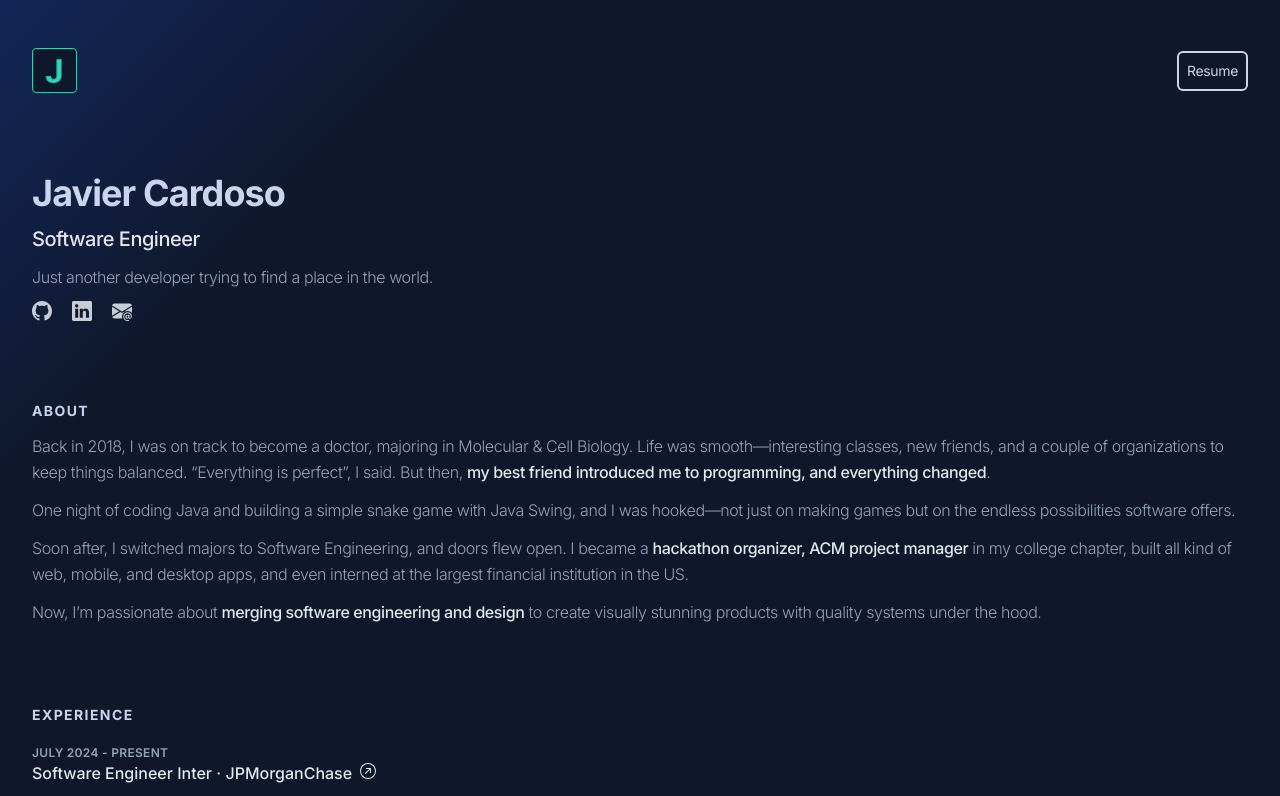
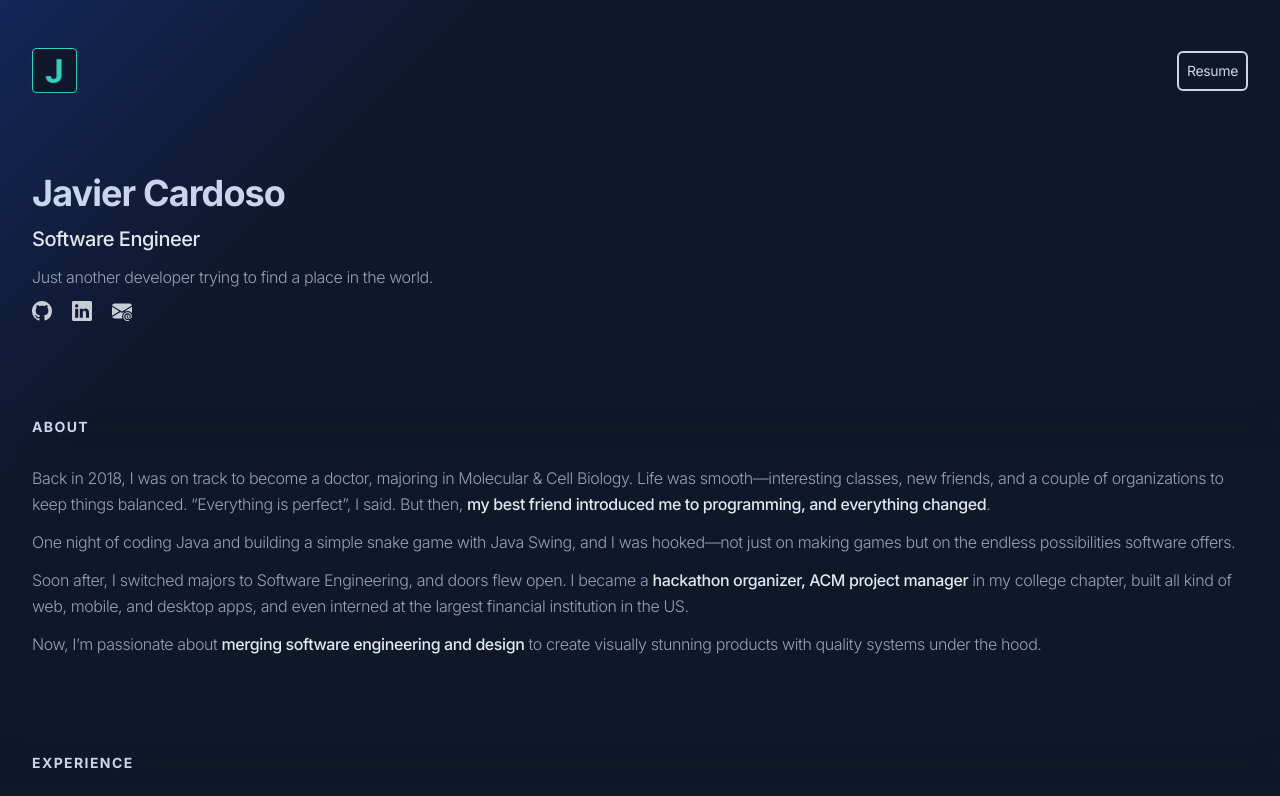
Before and after one commit to CardosoJavier/personal-portfolio, a Next.js app: page / in a window 1280 px wide. Shown: the top 796 px of the page. Built offline with nearby package versions, Linux system fonts and the light colour scheme.

Commit message:
added sticky section header

```diff
--- a/src/app/components/sectionHeader.js
+++ b/src/app/components/sectionHeader.js
@@ -1,6 +1,6 @@
 export default function SectionHeader({ header }) {
   return (
-    <div className="">
+    <div className="sticky w-screen bg-custom-gradient/75 backdrop-blur-md top-0 -mx-8 px-8 py-4">
       <h3 className=" text-headers text-sm uppercase tracking-widest font-bold">
         {header}
       </h3>
```
